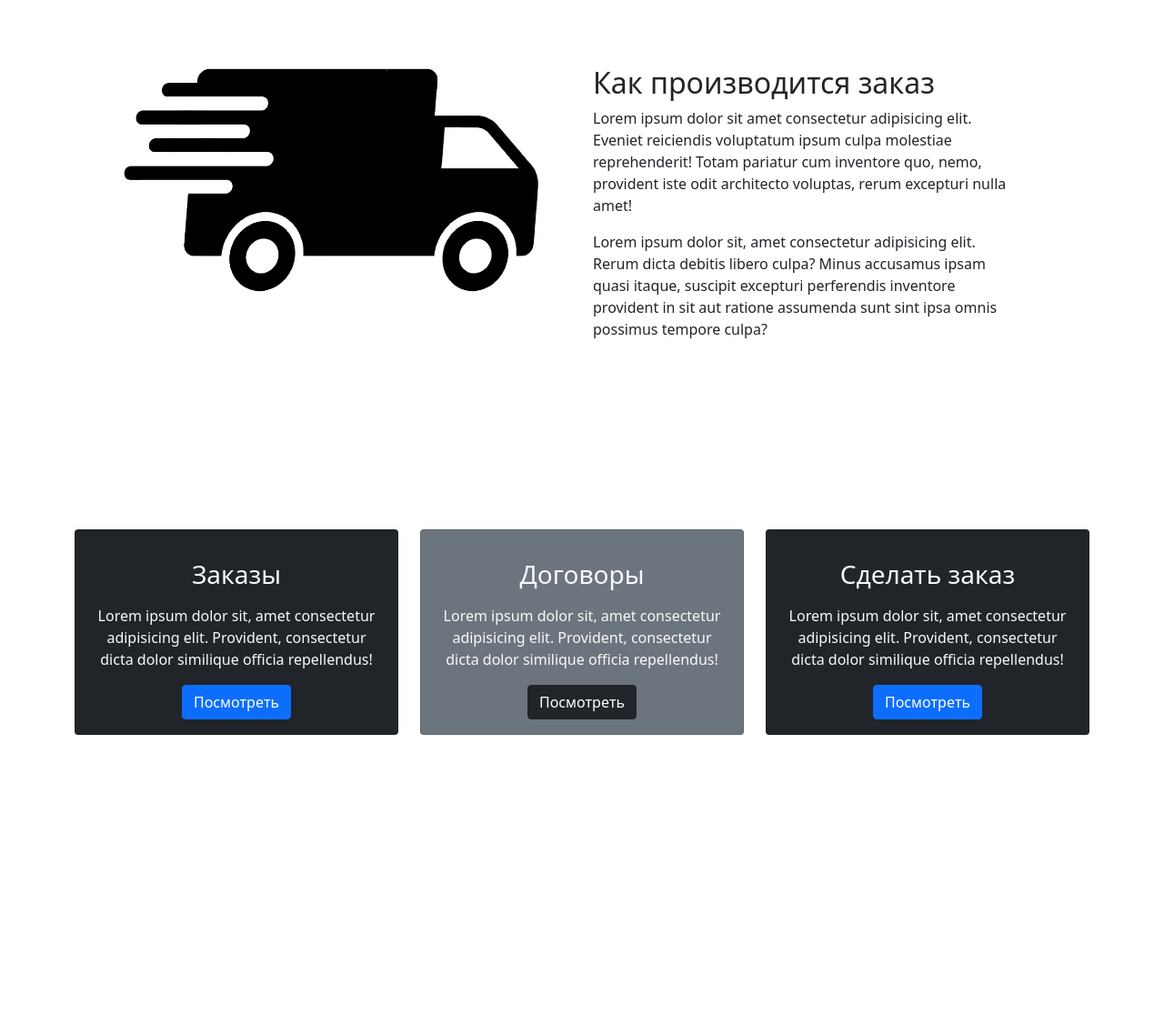
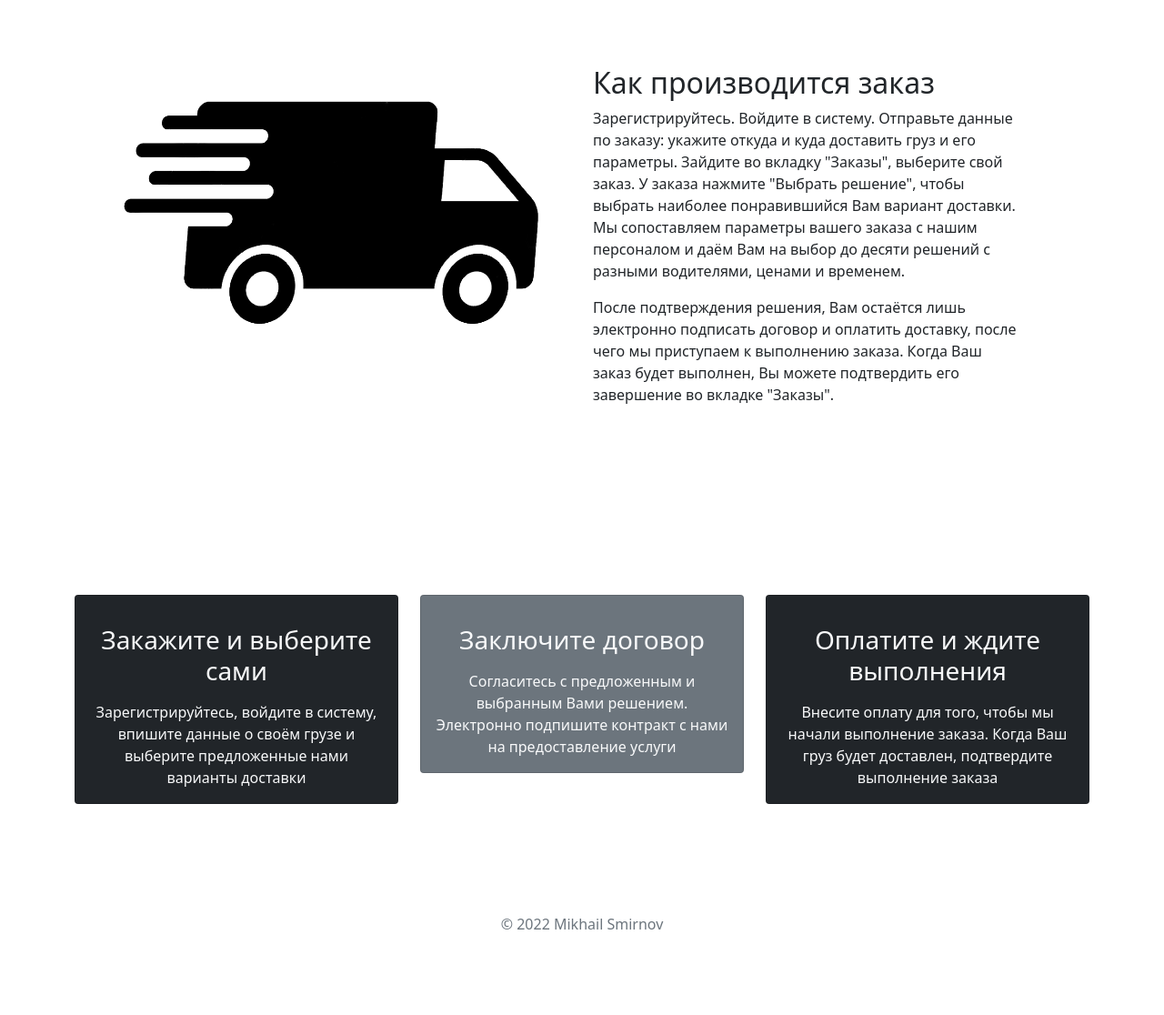
Before and after one commit to Tempestmon/Barathrum, a Flask app: page / in a window 1280 px wide. Shown: the part 72-1188 px from the top of the page at 91% size. Before the commit the page ends 880 px from the top, so only its background shows below. Run offline with Flask 2, Linux system fonts and the light colour scheme.

Commit message:
refactor: remove lorem, add info about website

```diff
--- a/app_code/app.py
+++ b/app_code/app.py
@@ -2,7 +2,7 @@ import os
 from os.path import dirname, join
 
 from dotenv import load_dotenv
-from flask import Flask, render_template, request, flash, url_for, redirect, send_from_directory
+from flask import Flask, render_template, request, flash, url_for, redirect
 from flask_login import LoginManager, login_user, login_required, logout_user, current_user
 
 from app_code.controller.controller import Controller
@@ -15,6 +15,7 @@ app.config['SECRET_KEY'] = os.environ.get('SECRET_KEY')
 
 login_manager = LoginManager()
 login_manager.init_app(app)
+
 
 # TODO: Сделать создание решений не сразу после создания заказа, а при просмотре заказов
 # TODO: Сделать удаление заказа
@@ -116,7 +117,7 @@ def signup():
         if not controller.sign_up_user(request.form.to_dict()):
             flash('Аккаунт с такой почтой или телефоном уже зарегистрирован')
             return redirect(url_for('signup'))
-    return redirect(url_for('root'))
+    return render_template('login.html')
 
 
 @app.route('/orders', methods=['GET'])
--- a/app_code/templates/agreement.html
+++ b/app_code/templates/agreement.html
@@ -71,6 +71,11 @@
             </div>
         </div>
     </div>
+    <div class="container">
+        <footer class="p-5 my-4">
+            <p class="text-center text-muted">© 2022 Mikhail Smirnov</p>
+        </footer>
+    </div>
     <script src="https://cdn.jsdelivr.net/npm/bootstrap@5.1.3/dist/js/bootstrap.bundle.min.js"
         integrity="sha384-ka7Sk0Gln4gmtz2MlQnikT1wXgYsOg+OMhuP+IlRH9sENBO0LRn5q+8nbTov4+1p"
         crossorigin="anonymous"></script>
--- a/app_code/templates/index.html
+++ b/app_code/templates/index.html
@@ -67,19 +67,14 @@
                 </div>
                 <div class="col-md p-5">
                     <h2>Как производится заказ</h2>
-                    <p>Lorem ipsum dolor sit amet consectetur adipisicing elit. Eveniet reiciendis voluptatum ipsum
-                        culpa
-                        molestiae reprehenderit! Totam pariatur cum inventore quo, nemo, provident iste odit
-                        architecto
-                        voluptas,
-                        rerum excepturi nulla amet!
+                    <p>
+                        Зарегистрируйтесь. Войдите в систему. Отправьте данные по заказу: укажите откуда и куда доставить груз и его параметры.
+                        Зайдите во вкладку "Заказы", выберите свой заказ. У заказа нажмите "Выбрать решение", чтобы выбрать наиболее понравившийся Вам вариант доставки.
+                        Мы сопоставляем параметры вашего заказа с нашим персоналом и даём Вам на выбор до десяти решений с разными водителями, ценами и временем.
                     </p>
                     <p>
-                        Lorem ipsum dolor sit, amet consectetur adipisicing elit. Rerum dicta debitis libero culpa?
-                        Minus accusamus
-                        ipsam quasi itaque, suscipit excepturi perferendis inventore provident in sit aut ratione
-                        assumenda sunt
-                        sint ipsa omnis possimus tempore culpa?
+                        После подтверждения решения, Вам остаётся лишь электронно подписать договор и оплатить доставку, после чего мы приступаем к выполнению заказа.
+                        Когда Ваш заказ будет выполнен, Вы можете подтвердить его завершение во вкладке "Заказы".
                     </p>
                 </div>
             </div>
@@ -99,14 +94,10 @@
                                 <i class="bi bi-laptop"></i>
                             </div>
 
-                            <h3 class="card-title mb-3">Заказы</h3>
+                            <h3 class="card-title mb-3">Закажите и выберите сами</h3>
                             <p class="card-text">
-                                Lorem ipsum dolor sit, amet consectetur adipisicing elit. Provident, consectetur
-                                dicta
-                                dolor similique
-                                officia repellendus!
+                                Зарегистрируйтесь, войдите в систему, впишите данные о своём грузе и выберите предложенные нами варианты доставки
                             </p>
-                            <a href="#" class="btn btn-primary">Посмотреть</a>
                         </div>
                     </div>
                 </div>
@@ -118,14 +109,10 @@
                                 <i class="bi bi-person-square"></i>
                             </div>
 
-                            <h3 class="card-title mb-3">Договоры</h3>
+                            <h3 class="card-title mb-3">Заключите договор</h3>
                             <p class="card-text">
-                                Lorem ipsum dolor sit, amet consectetur adipisicing elit. Provident, consectetur
-                                dicta
-                                dolor similique
-                                officia repellendus!
+                                Согласитесь с предложенным и выбранным Вами решением. Электронно подпишите контракт с нами на предоставление услуги
                             </p>
-                            <a href="#" class="btn btn-dark">Посмотреть</a>
                         </div>
                     </div>
                 </div>
@@ -136,14 +123,10 @@
                             <div class="h1 mb-3">
                                 <i class="bi bi-people"></i>
                             </div>
-                            <h3 class="card-title mb-3">Сделать заказ</h3>
+                            <h3 class="card-title mb-3">Оплатите и ждите выполнения</h3>
                             <p class="card-text">
-                                Lorem ipsum dolor sit, amet consectetur adipisicing elit. Provident, consectetur
-                                dicta
-                                dolor similique
-                                officia repellendus!
+                                Внесите оплату для того, чтобы мы начали выполнение заказа. Когда Ваш груз будет доставлен, подтвердите выполнение заказа
                             </p>
-                            <a href="#" class="btn btn-primary">Посмотреть</a>
                         </div>
                     </div>
                 </div>
@@ -151,6 +134,11 @@
             </div>
         </div>
     </section>
+    <div class="container">
+        <footer class="p-5 my-4">
+            <p class="text-center text-muted">© 2022 Mikhail Smirnov</p>
+        </footer>
+    </div>
     <script src="https://cdn.jsdelivr.net/npm/bootstrap@5.1.3/dist/js/bootstrap.bundle.min.js"
         integrity="sha384-ka7Sk0Gln4gmtz2MlQnikT1wXgYsOg+OMhuP+IlRH9sENBO0LRn5q+8nbTov4+1p"
         crossorigin="anonymous"></script>
--- a/app_code/templates/login.html
+++ b/app_code/templates/login.html
@@ -121,7 +121,11 @@
             </form>
         </div>
     </div>
-
+    <div class="container">
+        <footer class="p-5 my-4">
+            <p class="text-center text-muted">© 2022 Mikhail Smirnov</p>
+        </footer>
+    </div>
     <script src="https://cdn.jsdelivr.net/npm/bootstrap@5.1.3/dist/js/bootstrap.bundle.min.js"
         integrity="sha384-ka7Sk0Gln4gmtz2MlQnikT1wXgYsOg+OMhuP+IlRH9sENBO0LRn5q+8nbTov4+1p"
         crossorigin="anonymous"></script>
--- a/app_code/templates/order.html
+++ b/app_code/templates/order.html
@@ -114,6 +114,11 @@
             </form>
         </div>
     </section>
+    <div class="container">
+        <footer class="p-5 my-4">
+            <p class="text-center text-muted">© 2022 Mikhail Smirnov</p>
+        </footer>
+    </div>
     <script src="https://cdn.jsdelivr.net/npm/bootstrap@5.1.3/dist/js/bootstrap.bundle.min.js"
         integrity="sha384-ka7Sk0Gln4gmtz2MlQnikT1wXgYsOg+OMhuP+IlRH9sENBO0LRn5q+8nbTov4+1p"
         crossorigin="anonymous"></script>
--- a/app_code/templates/orders.html
+++ b/app_code/templates/orders.html
@@ -103,6 +103,11 @@
         </div>
         {% endfor %}
     </div>
+    <div class="container">
+        <footer class="p-5 my-4">
+            <p class="text-center text-muted">© 2022 Mikhail Smirnov</p>
+        </footer>
+    </div>
     <script src="https://cdn.jsdelivr.net/npm/bootstrap@5.1.3/dist/js/bootstrap.bundle.min.js"
         integrity="sha384-ka7Sk0Gln4gmtz2MlQnikT1wXgYsOg+OMhuP+IlRH9sENBO0LRn5q+8nbTov4+1p"
         crossorigin="anonymous"></script>
--- a/app_code/templates/payments.html
+++ b/app_code/templates/payments.html
@@ -71,6 +71,11 @@
             </div>
         </div>
     </div>
+    <div class="container">
+        <footer class="p-5 my-4">
+            <p class="text-center text-muted">© 2022 Mikhail Smirnov</p>
+        </footer>
+    </div>
     <script src="https://cdn.jsdelivr.net/npm/bootstrap@5.1.3/dist/js/bootstrap.bundle.min.js"
         integrity="sha384-ka7Sk0Gln4gmtz2MlQnikT1wXgYsOg+OMhuP+IlRH9sENBO0LRn5q+8nbTov4+1p"
         crossorigin="anonymous"></script>
--- a/app_code/templates/solutions.html
+++ b/app_code/templates/solutions.html
@@ -93,6 +93,11 @@
         </div>
         {% endfor %}
     </div>
+    <div class="container">
+        <footer class="p-5 my-4">
+            <p class="text-center text-muted">© 2022 Mikhail Smirnov</p>
+        </footer>
+    </div>
     <script src="https://cdn.jsdelivr.net/npm/bootstrap@5.1.3/dist/js/bootstrap.bundle.min.js"
         integrity="sha384-ka7Sk0Gln4gmtz2MlQnikT1wXgYsOg+OMhuP+IlRH9sENBO0LRn5q+8nbTov4+1p"
         crossorigin="anonymous"></script>
```
Also changed, not shown: app_code/controller/controller.py (+5 -3 lines), app_code/models/entities.py (+9 -6 lines), app_code/tests/integration/bd_test.py (+4 -2 lines), app_code/tests/integration/controller_test.py (+0 -2 lines).
